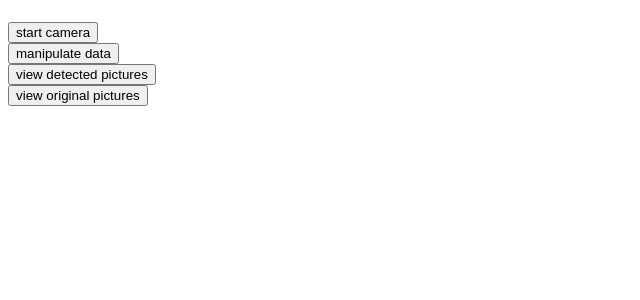
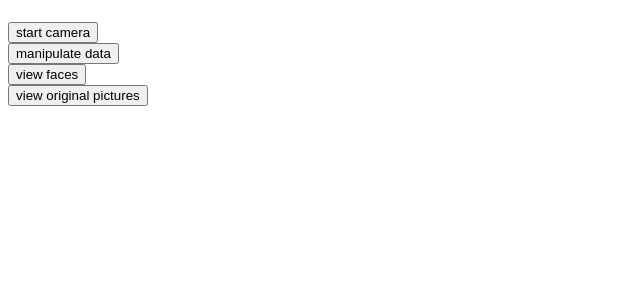
Before and after one commit to uiuc-facescanner/facescanner, a Flask app: page / in a window 1280 px wide. Shown: the part 58-358 px from the top of the page, without its empty margins (0-640 px from the left). Run offline with Flask 2, Linux system fonts and the light colour scheme.

Commit message:
minor name changes

```diff
--- a/app.py
+++ b/app.py
@@ -29,9 +29,9 @@ def manip_data():
 	# various functions to manipulate data
 	return render_template('do-something.html')
 
-@app.route('/view-detected')
+@app.route('/view-faces')
 def view_detected():
-	return render_template('view-pictures-detected.html')
+	return render_template('view-faces.html')
 
 @app.route('/view-original')
 def view_original():
--- a/templates/home.html
+++ b/templates/home.html
@@ -9,8 +9,8 @@
 		<input type="submit" value="manipulate data">
 	</form>
 
-	<form action="{{ url_for('view_detected') }}">
-		<input type="submit" value="view detected pictures">
+	<form action="{{ url_for('view_faces') }}">
+		<input type="submit" value="view faces">
 	</form>
 
 	<form action="{{ url_for('view_original') }}">
```
Also changed, not shown: templates/view-pictures-detected.html (deleted, +0 -8 lines).
